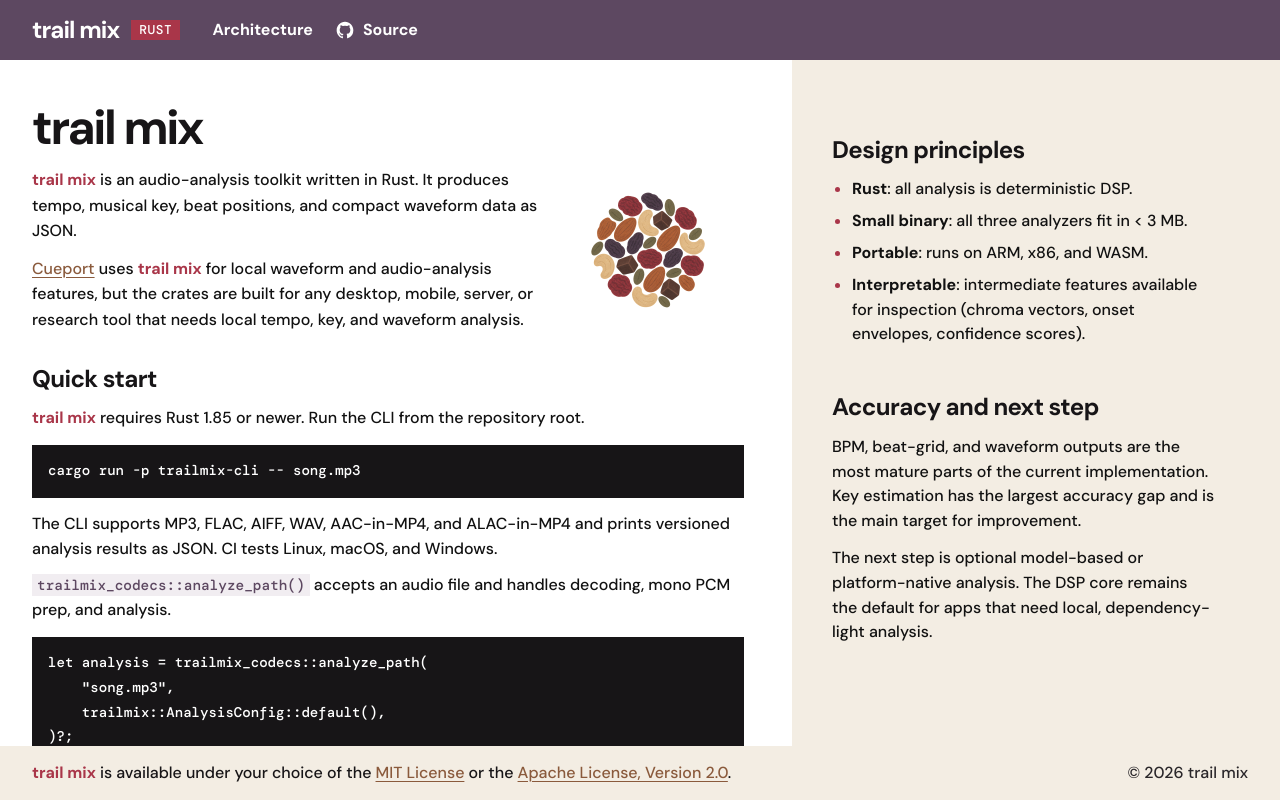
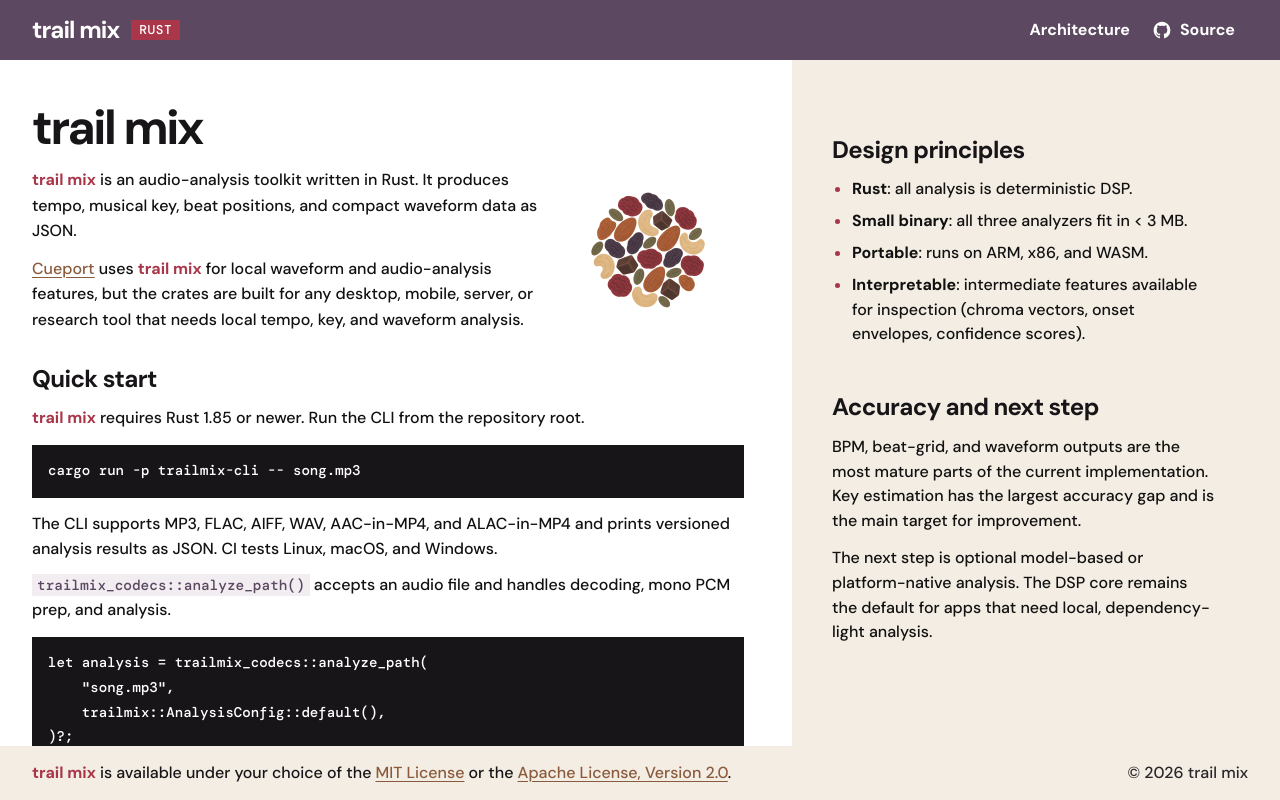
Before and after one commit to djpardis/trailmix, an Eleventy site: page docs/index.njk in a window 1280 px wide. Built offline with nearby package versions, Linux system fonts and the light colour scheme; Eleventy itself is replaced by a stand-in of ours; files that its build step writes are made by us from their sources.

Commit message:
Site: Restore right-aligned navigation

```diff
--- a/docs/styles.css
+++ b/docs/styles.css
@@ -81,8 +81,9 @@ code,
 }
 
 .header-inner {
-  display: flex;
-  gap: 32px;
+  display: grid;
+  grid-template-columns: minmax(0, 1fr) 260px;
+  gap: 64px;
   align-items: center;
   height: 100%;
 }
@@ -161,7 +162,8 @@ code,
 }
 
 .header-inner nav {
-  padding-right: 0;
+  justify-self: end;
+  padding-right: 13px;
 }
 
 .nav-link:hover,
```
